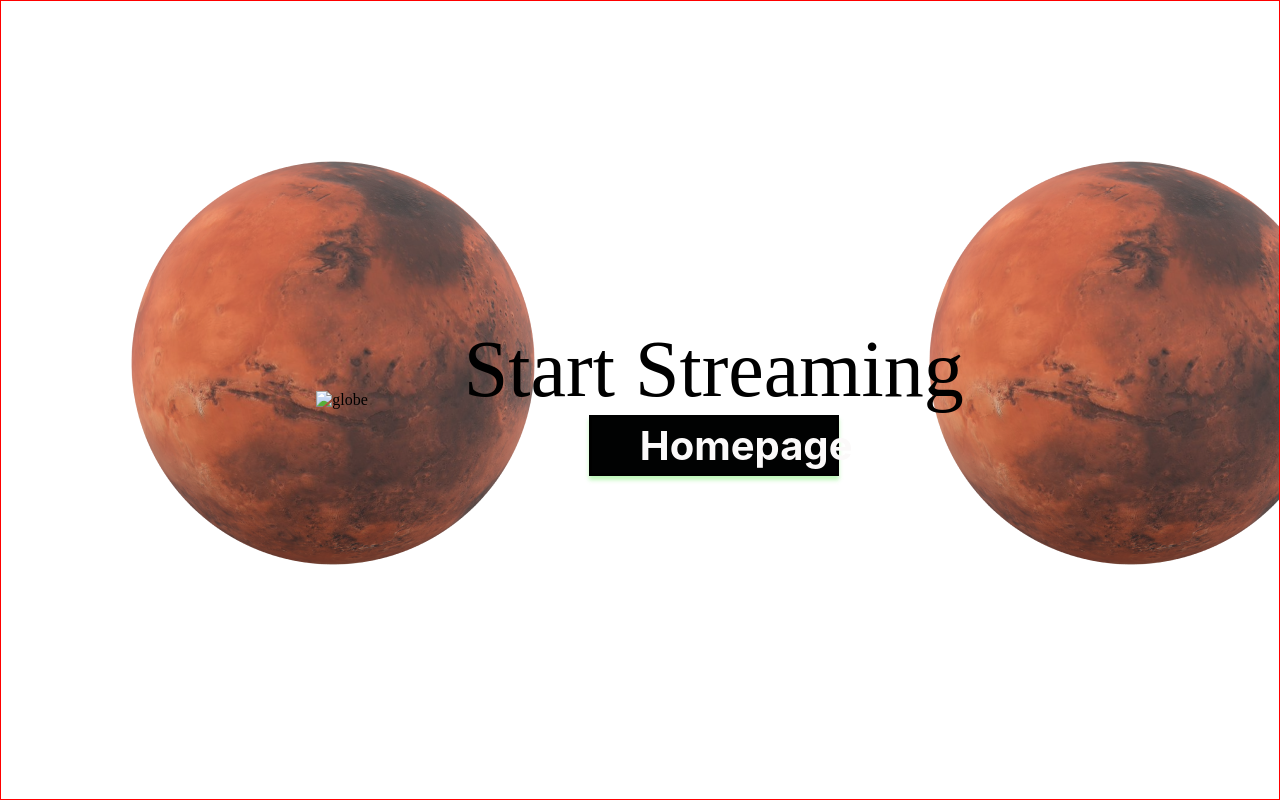
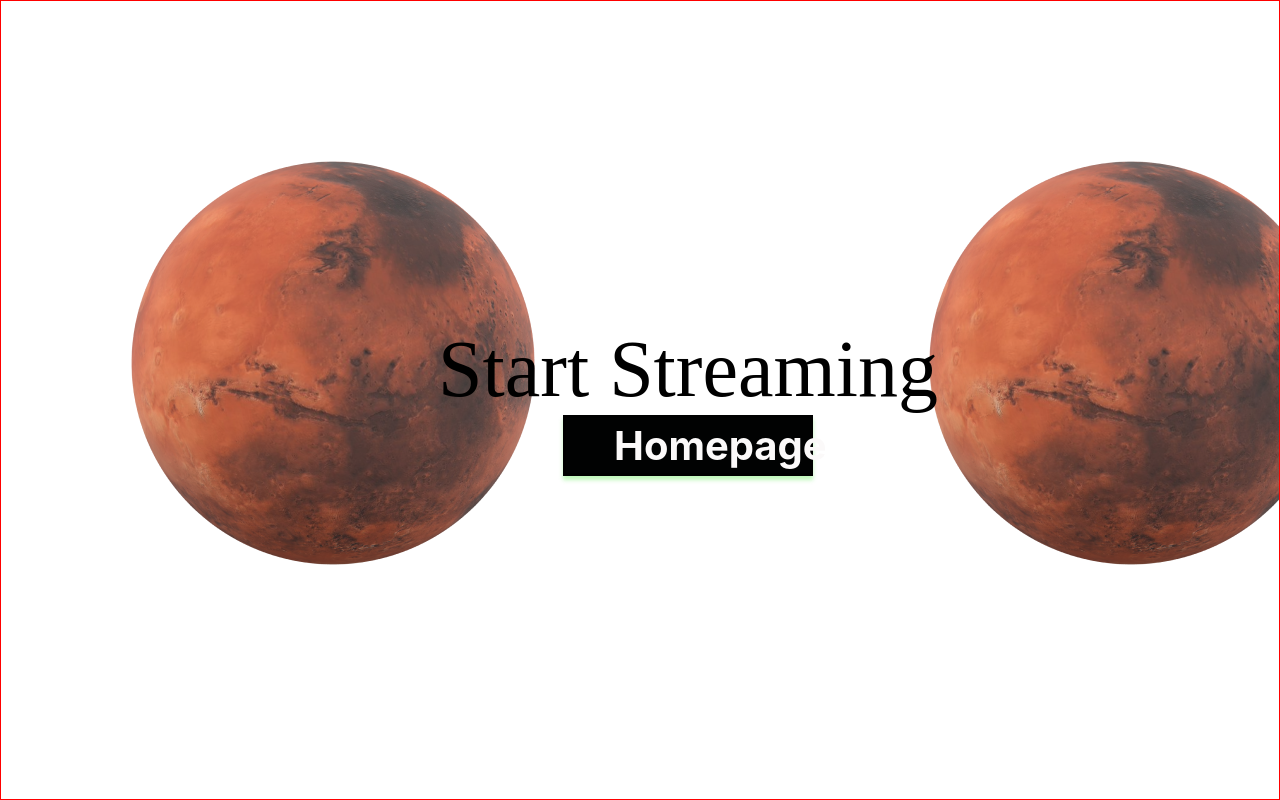
Before and after one commit to eyeblech/movie-streaming-platform-eyeblech, a plain HTML site: page index.html in a window 1280 px wide. Drawn offline with Linux system fonts and the light colour scheme; a web font is replaced by a local one.

Commit message:
deleted something

```diff
--- a/index.html
+++ b/index.html
@@ -11,8 +11,7 @@
     <!-- landing page -->
     <header class="header" id="header">
         <div class="header__banner_left">
-            <img src="./assets/globe.png" alt="globe" />
-            <!-- <span></span> -->
+
         </div>
         <div class="header__banner_right">
             <h2>Start Streaming</h2>
```
